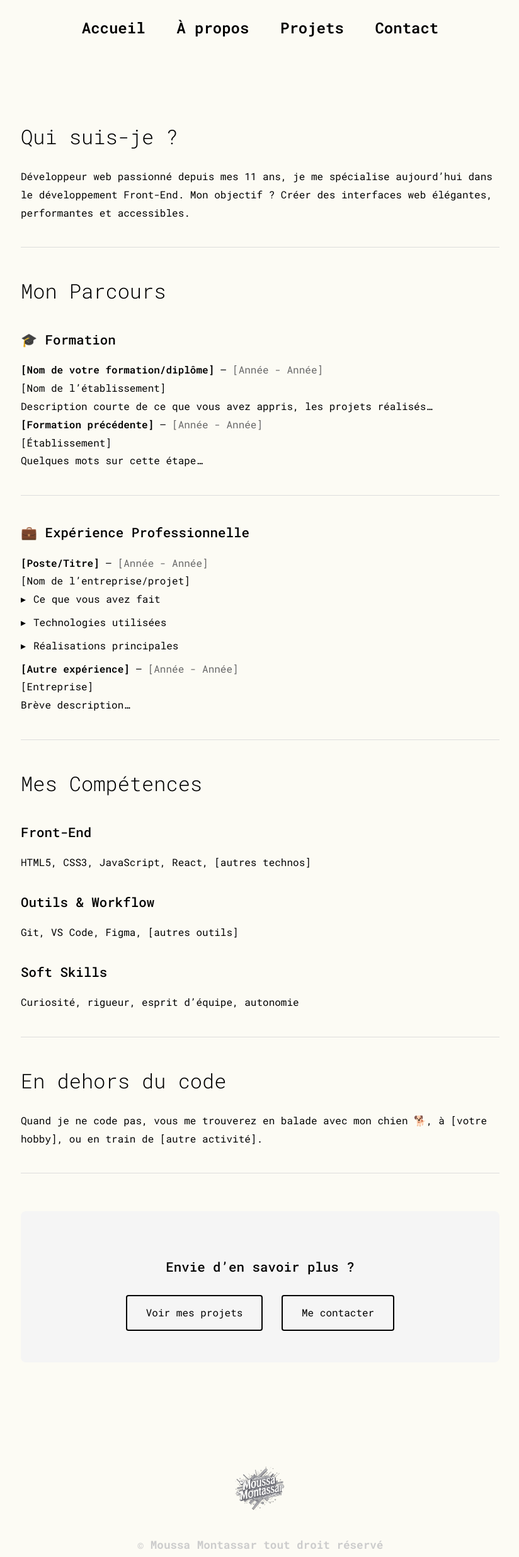
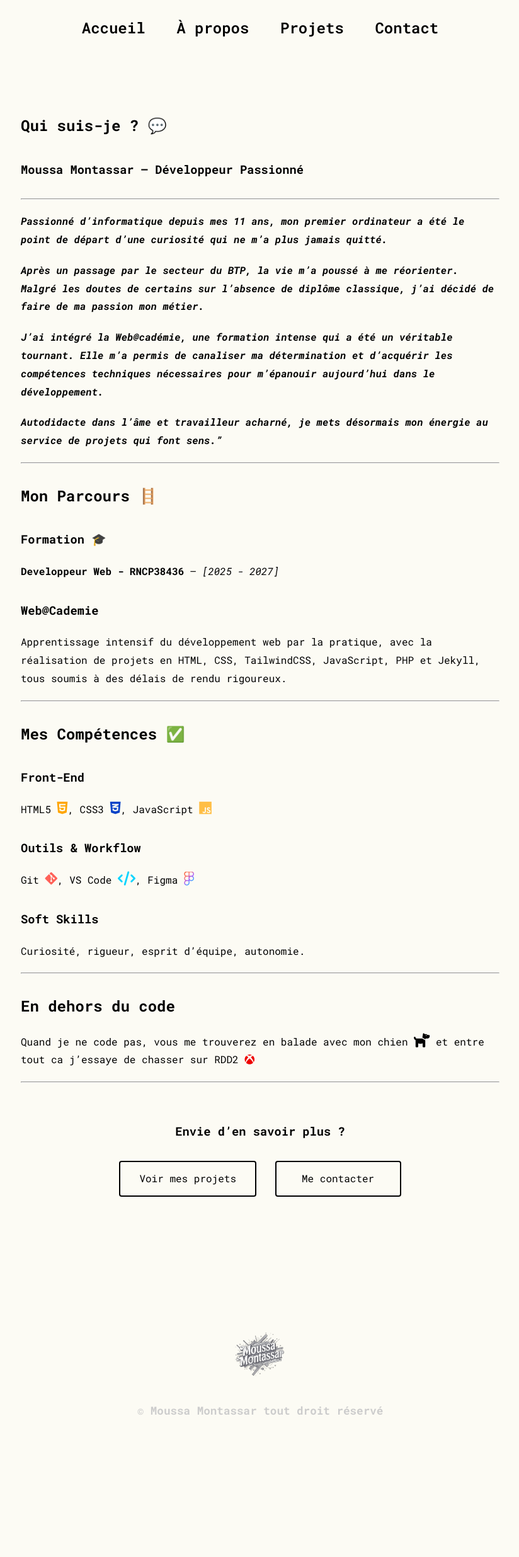
Before and after one commit to moussamontassarpro-oss/montassar.github.io, a Jekyll site: the page built from about.markdown, in a window 1280 px wide. Shown: the whole page at 63% size, without its empty margins (227-1051 px from the left). Built offline with Jekyll 4.4.1, drawn with Linux system fonts in a browser that asks for light colours; nearby versions of some CDN libraries; after the commit the page ends 2259 px from its top, so only the background shows below that.

Commit message:
[ADD : ALL / ABOUT.MD fini, ajouter de la couleur au icone et un effet pour le petit dog, la page je la trouve syple mais cool]

```diff
--- a/_layouts/default.html
+++ b/_layouts/default.html
@@ -7,6 +7,8 @@
     <link rel="stylesheet" href="{{ '/assets/css/default.css' | relative_url }}">
     <link rel="stylesheet" href="{{ '/assets/css/nav.css' | relative_url }}">
     <link rel="stylesheet" href="{{ '/assets/css/footer.css' | relative_url }}">
+    <script src="https://kit.fontawesome.com/d10e1be995.js" crossorigin="anonymous"></script>
+
 </head>
 <body>
     <header>
--- a/about.markdown
+++ b/about.markdown
@@ -4,57 +4,55 @@
 ---
 
 <div class="about-container" markdown="1">
+<div class="about-who" markdown="1">
 
-## Qui suis-je ?
+## Qui suis-je ? 💬
 
-Développeur web passionné depuis mes 11 ans, je me spécialise aujourd'hui dans le développement Front-End. Mon objectif ? Créer des interfaces web élégantes, performantes et accessibles.
+### Moussa Montassar — Développeur Passionné
 
 ---
 
-## Mon Parcours
+**_Passionné d'informatique depuis mes 11 ans, mon premier ordinateur a été le point de départ d'une curiosité qui ne m'a plus jamais quitté._**
 
-### 🎓 Formation
+**_Après un passage par le secteur du BTP, la vie m'a poussé à me réorienter. Malgré les doutes de certains sur l'absence de diplôme classique, j'ai décidé de faire de ma passion mon métier._**
 
-**[Nom de votre formation/diplôme]** — *[Année - Année]*
-[Nom de l'établissement]
-Description courte de ce que vous avez appris, les projets réalisés...
+**_J'ai intégré la Web@cadémie, une formation intense qui a été un véritable tournant. Elle m'a permis de canaliser ma détermination et d'acquérir les compétences techniques nécessaires pour m'épanouir aujourd'hui dans le développement._**
 
-**[Formation précédente]** — *[Année - Année]*
-[Établissement]
-Quelques mots sur cette étape...
+**_Autodidacte dans l'âme et travailleur acharné, je mets désormais mon énergie au service de projets qui font sens."_**
+</div>
+---
+
+
+
+## Mon Parcours 🪜
+
+### Formation 🎓
+
+**Developpeur Web - RNCP38436** — *[2025 - 2027]*
+### Web@Cademie
+Apprentissage intensif du développement web par la pratique, avec la réalisation de projets en HTML, CSS, TailwindCSS, JavaScript, PHP et Jekyll, tous soumis à des délais de rendu rigoureux.
+
+
 
 ---
 
-### 💼 Expérience Professionnelle
 
-**[Poste/Titre]** — *[Année - Année]*
-[Nom de l'entreprise/projet]
-- Ce que vous avez fait
-- Technologies utilisées
-- Réalisations principales
-
-**[Autre expérience]** — *[Année - Année]*
-[Entreprise]
-Brève description...
-
----
-
-## Mes Compétences
+## Mes Compétences ✅
 
 ### Front-End
-HTML5, CSS3, JavaScript, React, [autres technos]
+HTML5 <i class="fa-brands fa-html5"></i>, CSS3 <i class="fa-brands fa-css3-alt"></i>, JavaScript <i class="fa-brands fa-js"></i>
 
 ### Outils & Workflow
-Git, VS Code, Figma, [autres outils]
+Git <i class="fa-brands fa-git-alt"></i>, VS Code <i class="fa-solid fa-code"></i>, Figma <i class="fa-brands fa-figma"></i>
 
 ### Soft Skills
-Curiosité, rigueur, esprit d'équipe, autonomie
+Curiosité, rigueur, esprit d'équipe, autonomie.
 
 ---
 
 ## En dehors du code
 
-Quand je ne code pas, vous me trouverez en balade avec mon chien 🐕, à [votre hobby], ou en train de [autre activité].
+Quand je ne code pas, vous me trouverez en balade avec mon chien <i class="fa-solid fa-dog"></i> et entre tout ca j'essaye de chasser sur RDD2 <i class="fa-brands fa-xbox"></i>
 
 ---
 
--- a/assets/css/default.css
+++ b/assets/css/default.css
@@ -156,7 +156,7 @@
     font-size: 1.5rem;
 }
 
-/* ========== PAGE ABOUT ========== */
+/*PAGE ABOUT*/
 
 .about-container {
     max-width: 800px;
@@ -164,75 +164,102 @@
     padding: 60px 20px;
     line-height: 1.8;
 }
+.about-container h3{
+    margin-top: 30px;
+}
+.about-container h2{
+    margin-top: 30px;
 
-.about-container h2 {
-    font-size: 2rem;
-    margin-top: 40px;
+}
+.about-container p{
+    margin-top: 20px;
     margin-bottom: 20px;
-    font-weight: 300;
 }
-
-.about-container h3 {
-    font-size: 1.3rem;
-    margin-top: 30px;
-    margin-bottom: 15px;
-    font-weight: 500;
+.about-who p{
+    margin-top: 20px;
+    margin-bottom: 20px;
 }
-
-.about-container hr {
-    border: none;
-    border-top: 1px solid #ddd;
-    margin: 40px 0;
+.about-who h3{
+    margin-bottom: 30px;
 }
-
-.about-container strong {
-    font-weight: 600;
-}
-
-.about-container em {
-    color: #666;
-    font-style: normal;
-}
-
-.about-container ul {
-    list-style: none;
-    padding-left: 0;
-}
-
-.about-container li {
-    margin-bottom: 8px;
-    padding-left: 20px;
-    position: relative;
-}
-
-.about-container li:before {
-    content: "▸";
-    position: absolute;
-    left: 0;
-}
-
-.cta-section {
+.cta-section{
     text-align: center;
     margin-top: 60px;
-    padding: 40px 20px;
-    background: #f5f5f5;
-    border-radius: 8px;
+    margin-bottom: 40px;
 }
 
 .btn-secondary {
-    display: inline-block;
     margin: 10px;
     padding: 12px 30px;
     border: 2px solid black;
+    min-width: 200px;
     text-decoration: none;
     color: black;
-    font-family: "Roboto Mono", monospace;
     transition: all 0.3s ease;
     border-radius: 4px;
+    display: inline-block;
 }
 
 .btn-secondary:hover {
     background: black;
     color: white;
-    transform: translateY(-2px);
+    transform: translateY(-3px);
 }
+
+.fa-html5{
+    color: orange;
+    font-size: 1.4rem;
+}
+.fa-css3-alt{
+    color: #0842c7;
+    font-size: 1.4rem;
+}
+.fa-js{
+    color: #ffbe45;
+    font-size: 1.4rem;
+}
+.fa-git-alt{
+    color: #ff6158;
+    font-size: 1.4rem;
+}
+.fa-code{
+    color: #07d4ff;
+    font-size: 1.4rem;
+}
+@keyframes spin {
+    from {
+        transform: rotate(0deg);
+    }
+    to {
+        transform: rotate(360deg);
+    }
+}
+
+.fa-dog{
+    color: black;
+    font-size: 1.4rem;
+    cursor: grab;
+    display: inline-block;
+}
+
+.fa-dog:hover {
+    animation: spin 1s linear infinite;
+}
+.fa-xbox{
+    color: #EE0000;
+}
+
+.fa-figma{
+    background: linear-gradient(
+        135deg,
+        #f24e1e 0%,
+        #ff7262 25%,
+        #a259ff 50%,
+        #1abcfe 75%,
+        #0acf83 100%
+      );
+    -webkit-background-clip: text;
+    -webkit-text-fill-color: transparent;
+    background-clip: text;
+    font-size: 1.4rem;
+}
--- a/assets/css/nav.css
+++ b/assets/css/nav.css
@@ -40,7 +40,7 @@
 .nav-top a::after {
     content: '';
     position: absolute;
-    width: 12px;
+    width: 14px;
     transform: scaleX(0);
     height: 30px;
     bottom: 0;
```
Also changed, not shown: assets/js/main.js (line endings or trailing spaces), 1 other file.
